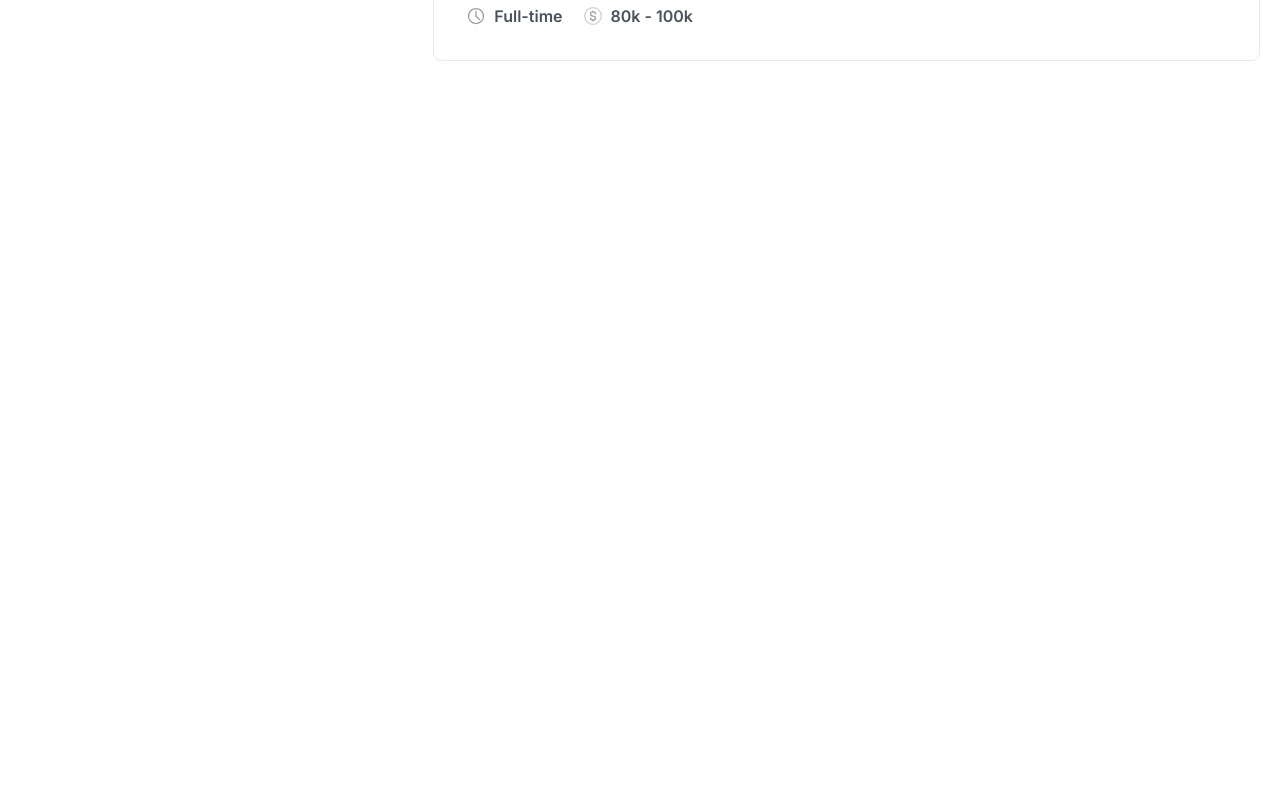
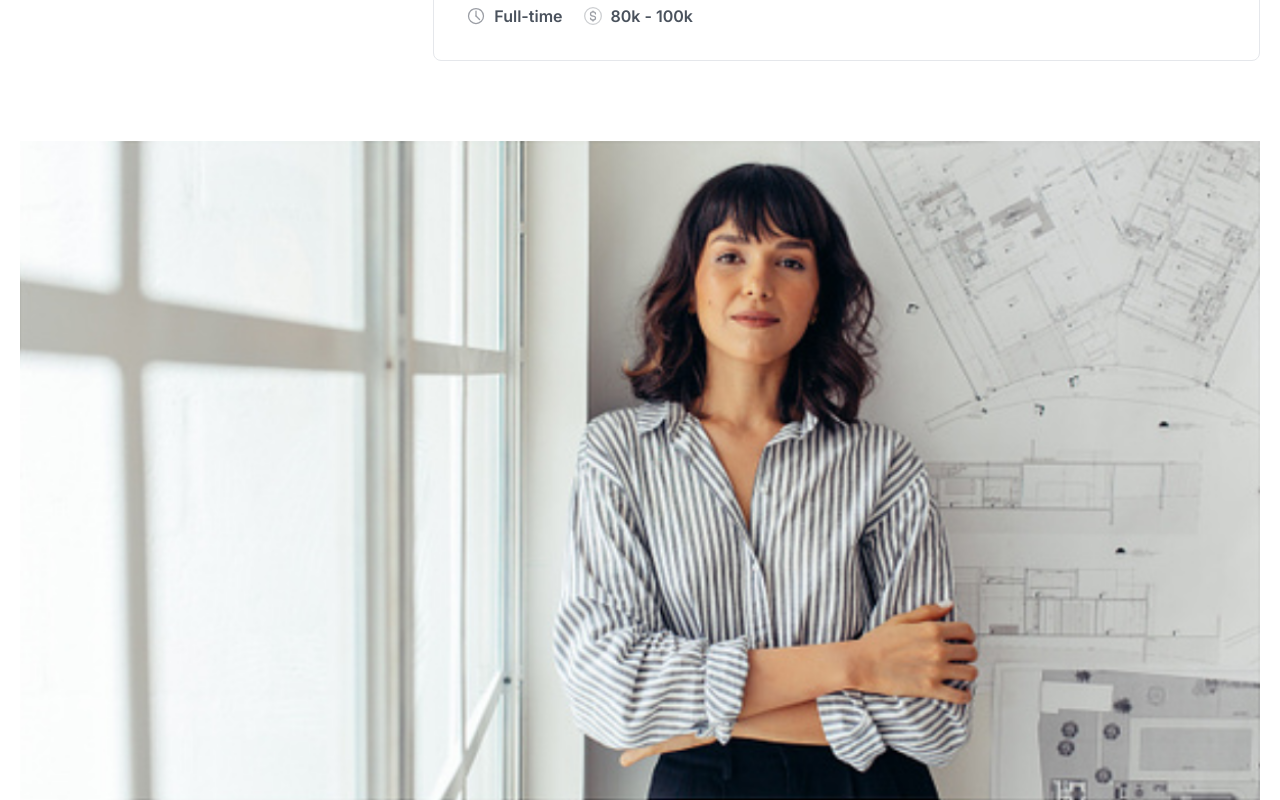
Before and after one commit to resalatislam5/work-that-matters, a Next.js app: page / in a window 1280 px wide. Shown: the part 1770-2570 px from the top of the page. Before the commit the page ends 1911 px from the top, so only its background shows below. Built offline with nearby package versions, Linux system fonts and the light colour scheme.

Commit message:
img section

```diff
--- /dev/null
+++ b/src/app/home/ImgSection.jsx
@@ -0,0 +1,11 @@
+import Image from "next/image";
+import female from '@/app/ass/Female.png'
+function ImgSection() {
+    return (
+        <div>
+            <Image className="w-full" src={female} alt="" />
+        </div>
+    );
+}
+
+export default ImgSection;
--- a/src/app/page.js
+++ b/src/app/page.js
@@ -2,6 +2,7 @@ import Banner from '@/app/home/Banner'
 import Design from './home/Design'
 import SoftwareDevelopment from './home/SoftwareDevelopment'
 import CustomerSuccess from './home/CustomerSuccess'
+import ImgSection from './home/ImgSection'
 
 export default function Home() {
   return (
@@ -10,6 +11,7 @@ export default function Home() {
         <Design />
         <SoftwareDevelopment />
         <CustomerSuccess />
+        <ImgSection />
     </div>
   )
 }
```
